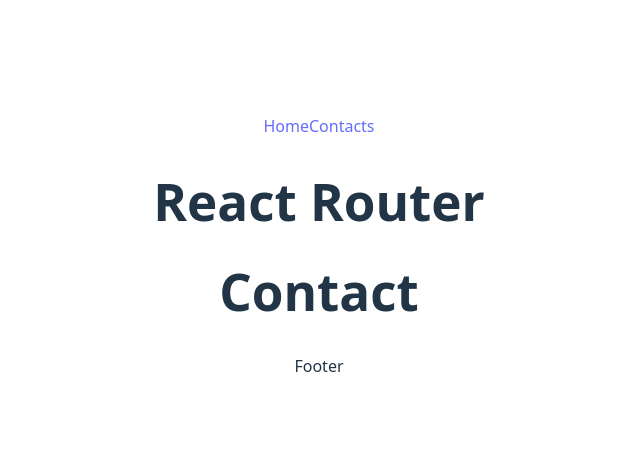
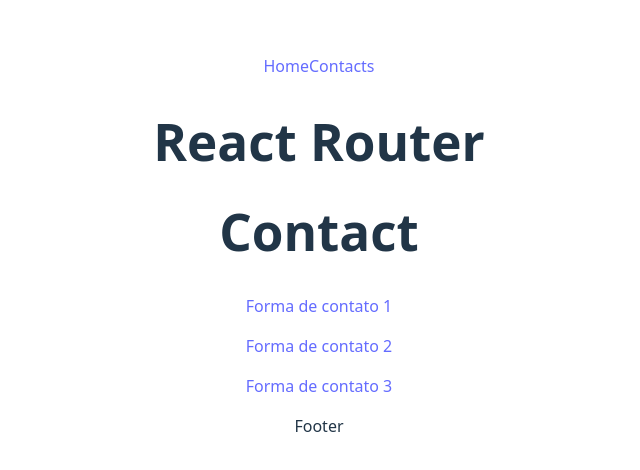
Before and after one commit to Caiokl3i/learning-react-router, a React (Vite) app: page /contact in a window 1280 px wide. Shown: the part 154-624 px from the top of the page, without its empty margins (321-961 px from the left). Built offline with nearby package versions, Linux system fonts and the light colour scheme.

Commit message:
feat: add dynamic routes

```diff
--- a/src/routes/Contact.jsx
+++ b/src/routes/Contact.jsx
@@ -1,8 +1,17 @@
+import { Link } from "react-router-dom"
 
 
 const Contact = () => {
     return (
-        <h1>Contact</h1>
+        <div>
+            <h1>Contact</h1>
+            {/* 5. Nested routes (páginas dinâmicas) */}
+            <p><Link to='/contact/1'>Forma de contato 1</Link></p>
+            <p><Link to='/contact/2'>Forma de contato 2</Link></p>
+            <p><Link to='/contact/3'>Forma de contato 3</Link></p>
+
+        </div>
+
     )
 }
 
--- /dev/null
+++ b/src/routes/ContactDetails.jsx
@@ -0,0 +1,16 @@
+import { useParams } from "react-router-dom"
+// 5. Nested routes - useParams para usar identificador após a /
+
+const ContactDetails = () => {
+    const { id } = useParams()
+
+    return (
+        <div>
+            <div>ContactDetails</div>
+            <h2>Exibindo informações do contato: {id}</h2>
+        </div>
+
+    )
+}
+
+export default ContactDetails
```
Also changed, not shown: src/main.jsx (+7 -0 lines).
